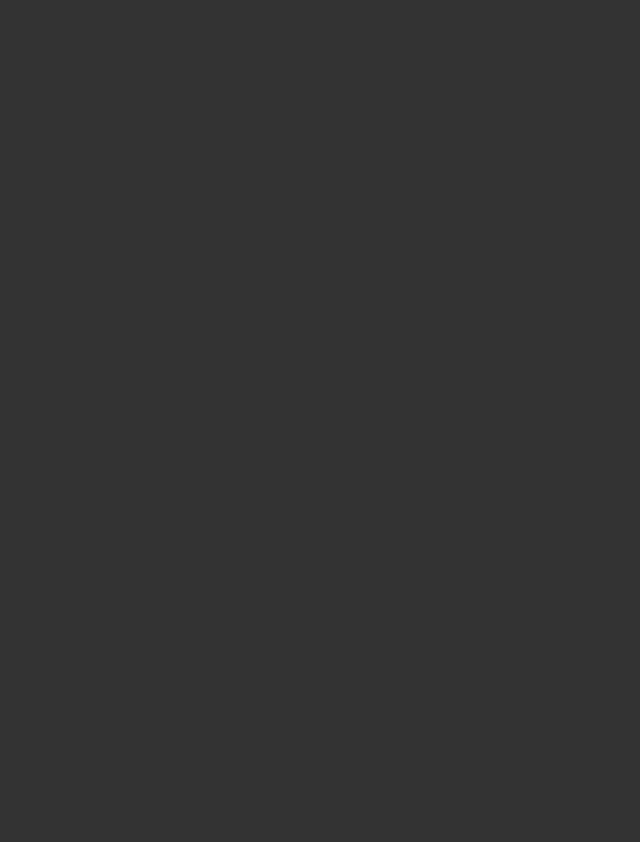
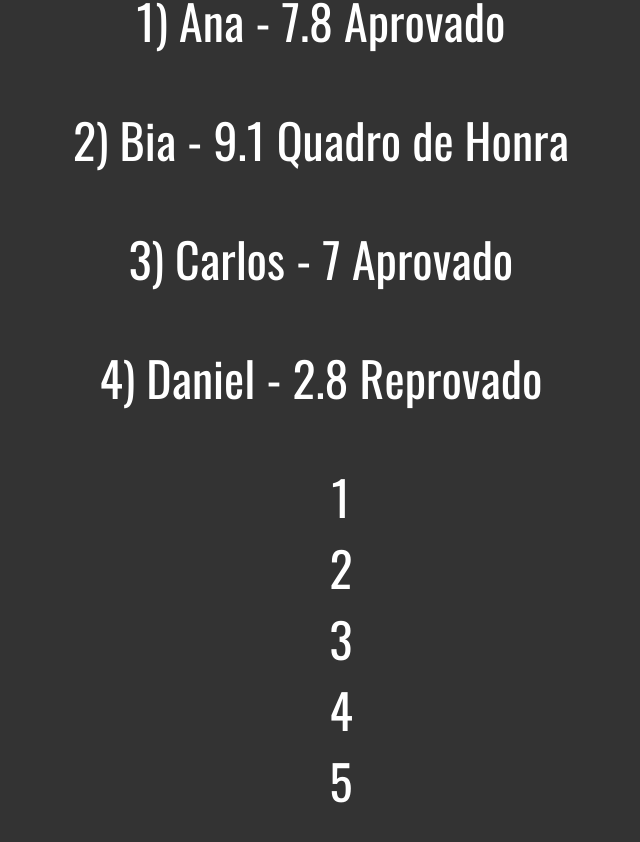
Before and after one commit to HenriqueArtur/exercicios-vuejs, a website: page exercicios/ifFor.html in a window 1280 px wide. Shown: the whole page, without its empty margins (319-959 px from the left). Before the commit the page ends 800 px from the top, so only its background shows below. Drawn offline with Linux system fonts and the light colour scheme.

Commit message:
diretivas if e for

```diff
--- a/exercicios/ifFor.html
+++ b/exercicios/ifFor.html
@@ -7,9 +7,30 @@
     <script src="/js/vue.min.js"></script>
 </head>
 <body class="exercicio">
-
+    <div id="app">
+        <p v-for="(aluno, i) in alunos">
+            {{i+1}}) {{aluno.nome}} - {{aluno.nota}}
+            <span v-if="aluno.nota >= 9">Quadro de Honra</span>
+            <span v-else-if="aluno.nota >= 7">Aprovado</span>
+            <span v-else-if="aluno.nota >= 3">Recuperação</span>
+            <span v-else>Reprovado</span>
+        </p>
+        <ul style="list-style: none;">
+            <li v-for="n in 5">{{n}}</li>
+        </ul>
+    </div>
     <script>
-        // ...
+        new Vue({
+            el: '#app',
+            data: {
+                alunos: [
+                    { nome: 'Ana', nota: 7.8 },
+                    { nome: 'Bia', nota: 9.1 },
+                    { nome: 'Carlos', nota: 7.0 },
+                    { nome: 'Daniel', nota: 2.8 },
+                ]
+            }
+        })
     </script>
 </body>
 </html>
```
